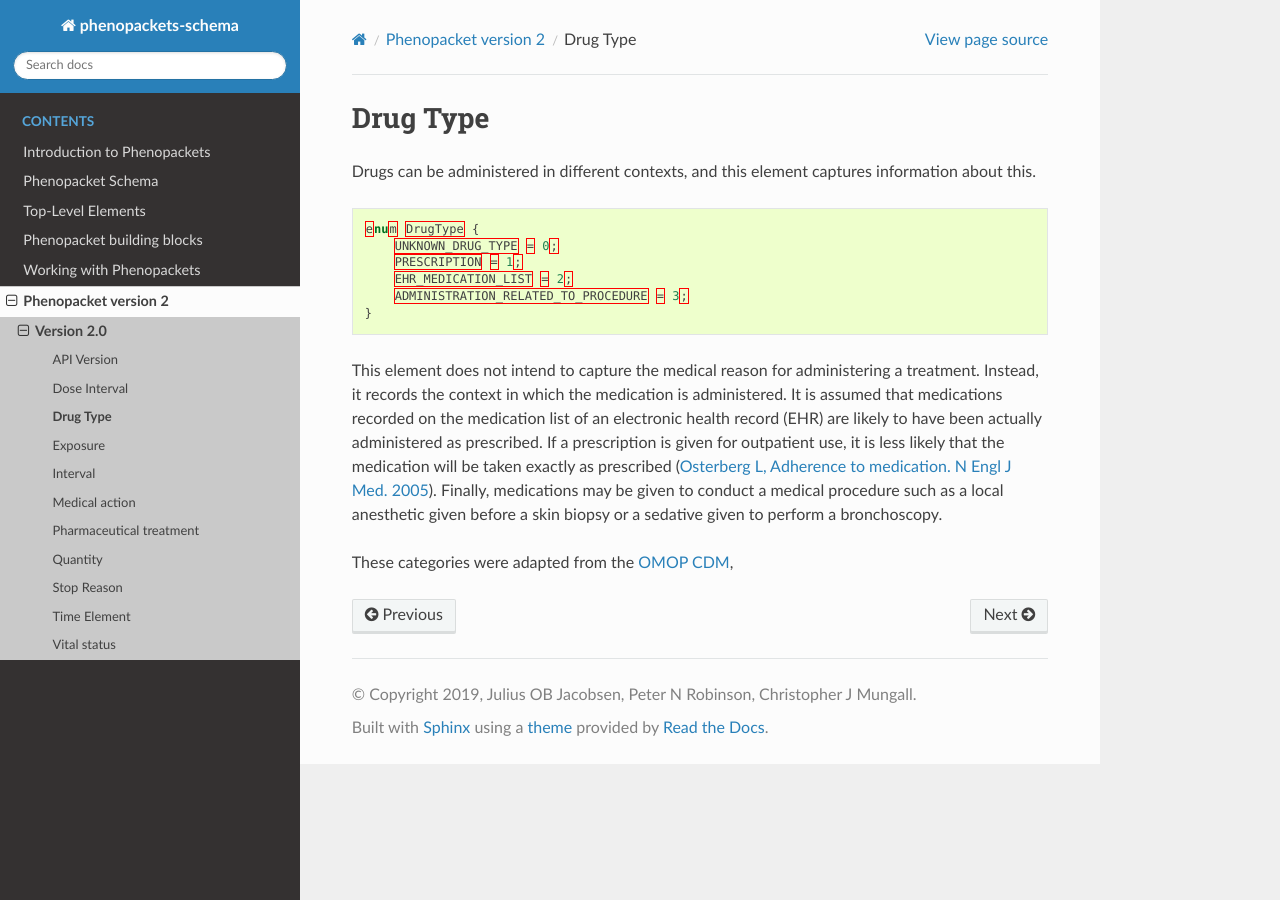
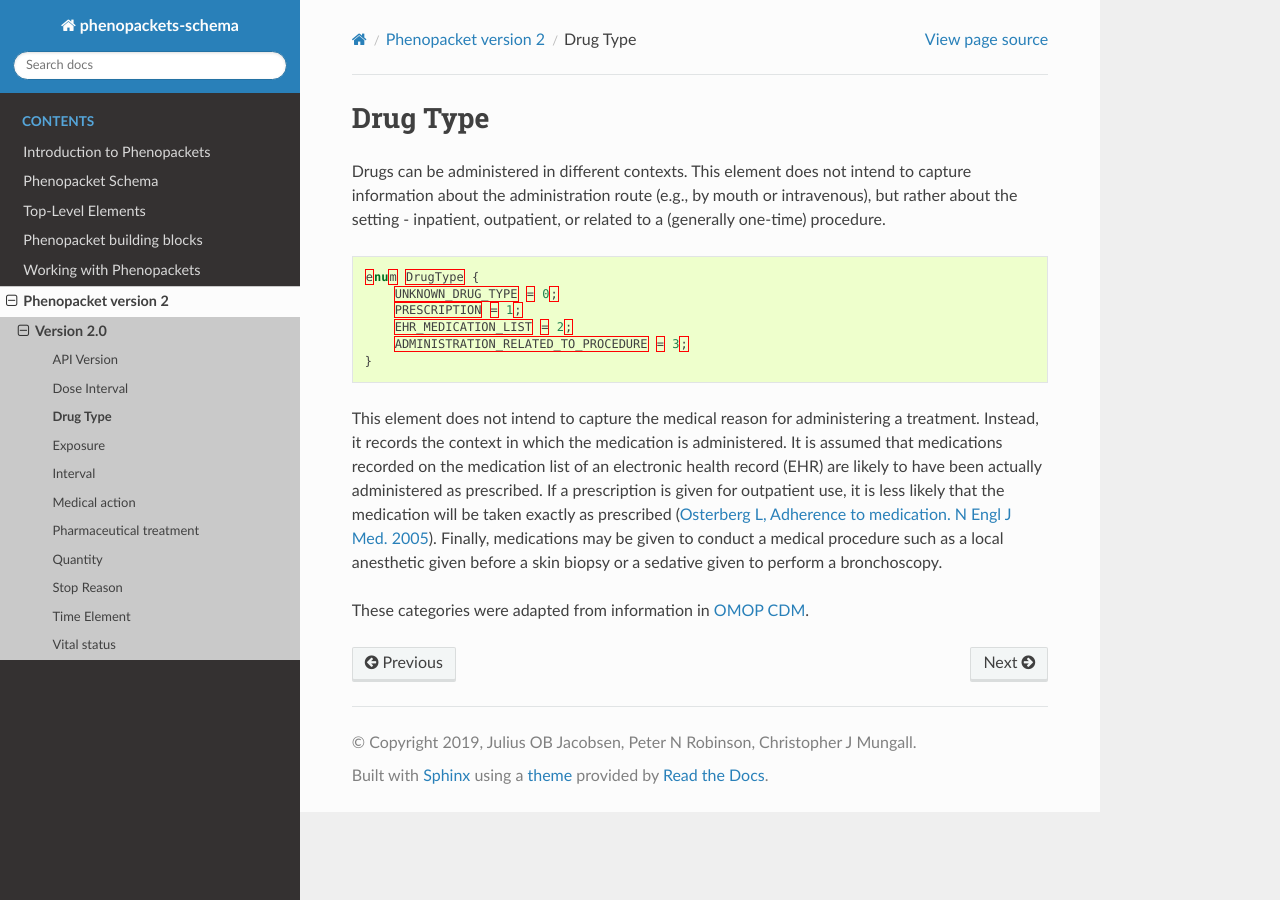
Before and after one commit to phenopackets/phenopacket-schema, a Sphinx documentation site: the page built from docs/drug-type.rst, in a window 1280 px wide. Built offline with Sphinx 7.4.7 and the Read the Docs theme 2.0.0, drawn with Linux system fonts in a browser that asks for light colours.

Commit message:
Add missing updates to drug-type.rst

```diff
--- a/docs/drug-type.rst
+++ b/docs/drug-type.rst
@@ -5,9 +5,10 @@ Drug Type
 =========
 
 
+Drugs can be administered in different contexts. This element does not intend to capture information about
+the administration route (e.g., by mouth or intravenous), but rather about the setting - inpatient, outpatient,
+or related to a (generally one-time) procedure.
 
-Drugs can be administered in different contexts, and this element
-captures information about this.
 
 
 
@@ -35,4 +36,5 @@ a local anesthetic given before a skin biopsy or a sedative given to perform
 a bronchoscopy.
 
 
-These categories were adapted from the `OMOP CDM <https://github.com/OHDSI/CommonDataModel/wiki/DRUG_EXPOSURE>`_,
+These categories were adapted from information in
+`OMOP CDM <https://github.com/OHDSI/CommonDataModel/wiki/DRUG_EXPOSURE>`_.
```
